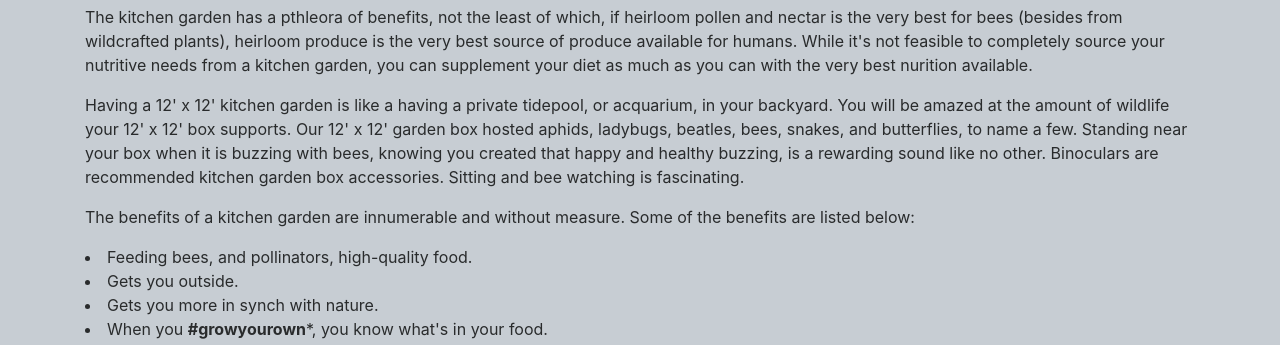
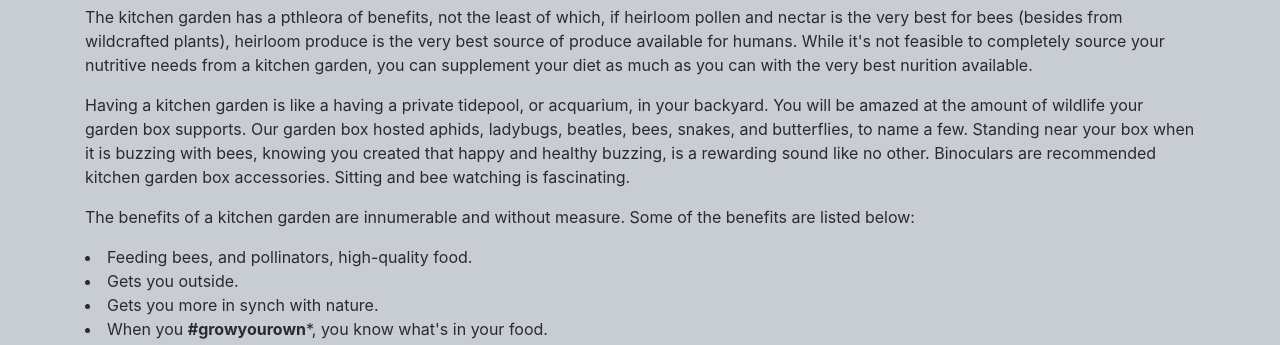
Before and after one commit to CynthiaLondon/Save_Bees_, a website: page feedthousandsofbees.html in a window 1280 px wide. Shown: the part 3272-3617 px from the top of the page. Drawn offline with nearby package versions, Linux system fonts and the light colour scheme; a web font is replaced by a local one.

Commit message:
meas. fix

```diff
--- a/feedthousandsofbees.html
+++ b/feedthousandsofbees.html
@@ -89,7 +89,7 @@ body {background-color:#c7cdd3;
            discover that while the collards were blooming, we fed thousands of bees a week, plus many butterflies and other
            insects.
        </p></div>
-      <div><h2>Installing a 12' x 12' Garden Box</h2></div>
+      <div><h2>Installing a Garden Box</h2></div>
       <img src="img/box2.JPG" class="img-fluid" alt="Responsive image">
             <p>Installing a 12' x 12' garden box doesn't take a lot of time. You don't even have to put
             lot of effort into it. You can throw down newspapers or landscaping fabric, and cover with only
@@ -129,9 +129,9 @@ body {background-color:#c7cdd3;
         needs from a kitchen garden, you can supplement your diet as much as you can with the
     very best nurition available.</p></div>
 
-         <div><p>Having a 12' x 12' kitchen garden is like a having a private tidepool, or acquarium,
+         <div><p>Having a kitchen garden is like a having a private tidepool, or acquarium,
              in your backyard. You will be amazed at the amount of
-                  wildlife your 12' x 12' box supports. Our 12' x 12' garden box hosted aphids,
+                  wildlife your garden box supports. Our garden box hosted aphids,
                   ladybugs,
                   beatles, bees, snakes, and butterflies, to name a few. Standing near your box
                    when it is buzzing with bees, knowing you created that happy and healthy buzzing,
```
